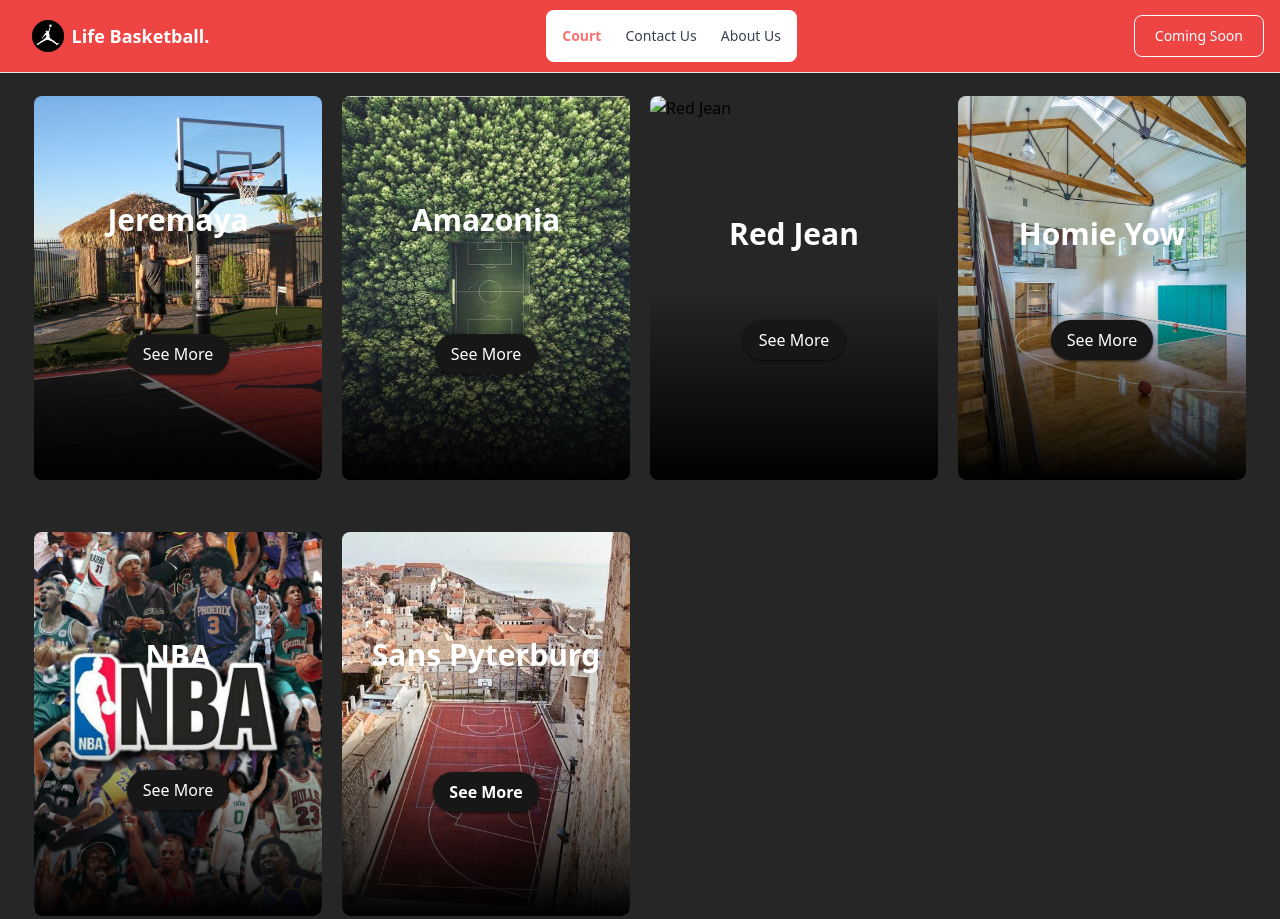
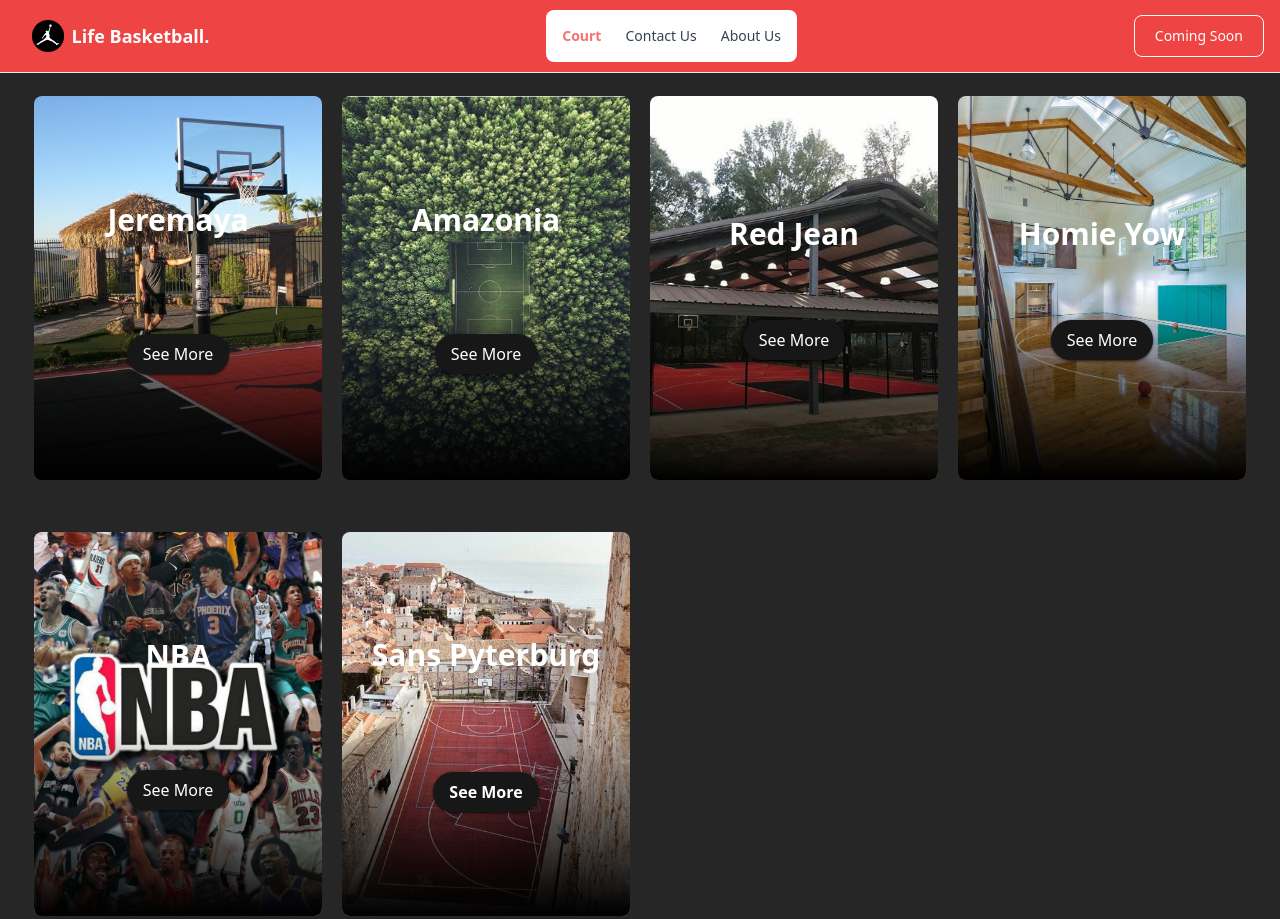
Before and after one commit to VenJean/Basketball-Website, a plain HTML site: page index.html in a window 1280 px wide. Shown: the top 919 px of the page. Drawn offline with nearby package versions, Linux system fonts and the light colour scheme; no server answers.

Commit message:
Update index.html

```diff
--- a/index.html
+++ b/index.html
@@ -107,7 +107,7 @@
           <div class="court-card lg:mt-8 rounded-lg group relative cursor-pointer items-center justify-center overflow-hidden transition-shadow hover:shadow-xl hover:shadow-black/30"
           data-id="3">
               <div class="h-96 w-72">
-                  <img class="h-full w-full object-cover transition-transform duration-500 group-hover:rotate-3 group-hover:scale-125" src="/assets/images/Red Jean/1.jpg" alt="Red Jean" />
+                  <img class="h-full w-full object-cover transition-transform duration-500 group-hover:rotate-3 group-hover:scale-125" src="./assets/images/Red Jean/Front.jpg" alt="Red Jean" />
               </div>
               <div class="absolute inset-0 bg-gradient-to-b from-transparent via-transparent to-black group-hover:from-black/70 group-hover:via-black/60 group-hover:to-black/70"></div>
               <div class="absolute inset-0 flex flex-col items-center justify-center px-5 text-center transition-all duration-500 group-hover:translate-y-0">
```
